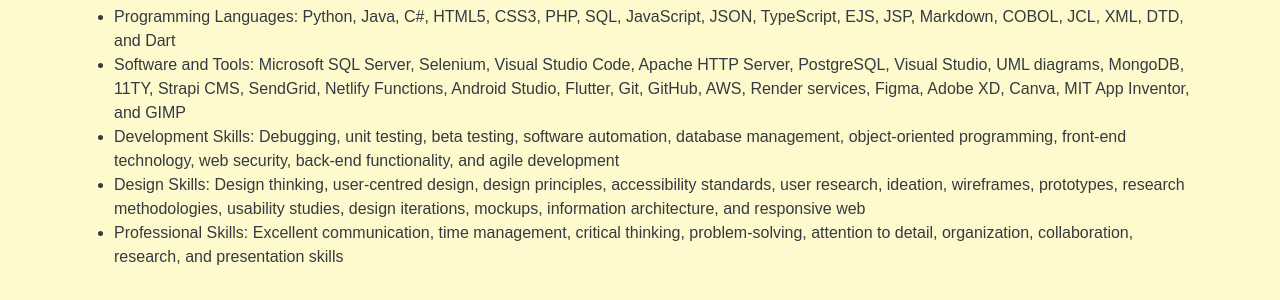
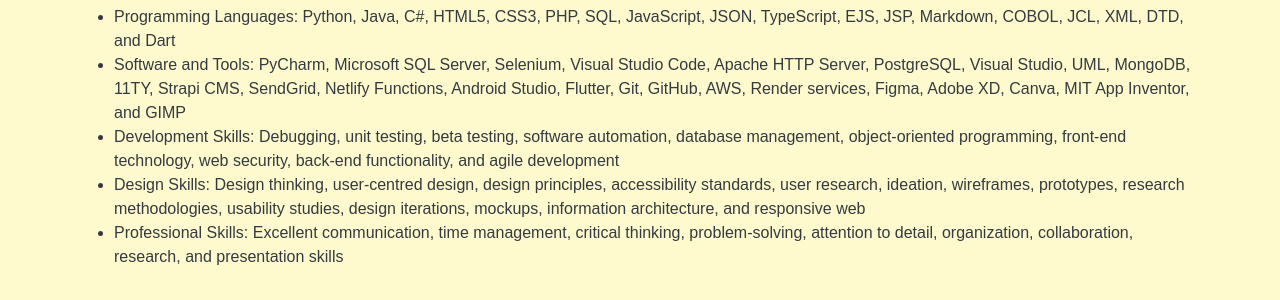
Before and after one commit to takir13/takir13.github.io, a website: page about.html in a window 1280 px wide. Shown: the part 526-826 px from the top of the page. Drawn offline with nearby package versions, Linux system fonts and the light colour scheme.

Commit message:
First Commit

```diff
--- a/about.html
+++ b/about.html
@@ -57,7 +57,7 @@
             <h2>Skills</h2>
             <ul>
                 <li>Programming Languages: Python, Java, C#, HTML5, CSS3, PHP, SQL, JavaScript, JSON, TypeScript, EJS, JSP, Markdown, COBOL, JCL, XML, DTD, and Dart</li>
-                <li>Software and Tools: Microsoft SQL Server, Selenium, Visual Studio Code, Apache HTTP Server, PostgreSQL, Visual Studio, UML diagrams, MongoDB, 11TY, Strapi CMS, SendGrid, Netlify Functions, Android Studio, Flutter, Git, GitHub, AWS, Render services, Figma, Adobe XD, Canva, MIT App Inventor, and GIMP</li>
+                <li>Software and Tools: PyCharm, Microsoft SQL Server, Selenium, Visual Studio Code, Apache HTTP Server, PostgreSQL, Visual Studio, UML, MongoDB, 11TY, Strapi CMS, SendGrid, Netlify Functions, Android Studio, Flutter, Git, GitHub, AWS, Render services, Figma, Adobe XD, Canva, MIT App Inventor, and GIMP</li>
                 <li>Development Skills: Debugging, unit testing, beta testing, software automation, database management, object-oriented programming, front-end technology, web security, back-end functionality, and agile development</li>
                 <li>Design Skills: Design thinking, user-centred design, design principles, accessibility standards, user research, ideation, wireframes, prototypes, research methodologies, usability studies, design iterations, mockups, information architecture, and responsive web</li>
                 <li>Professional Skills: Excellent communication, time management, critical thinking, problem-solving, attention to detail, organization, collaboration, research, and presentation skills</li>
```
